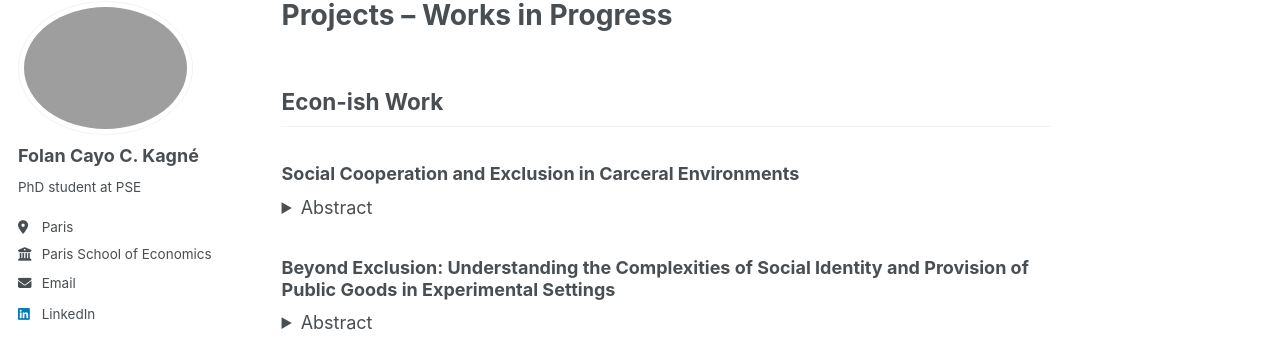
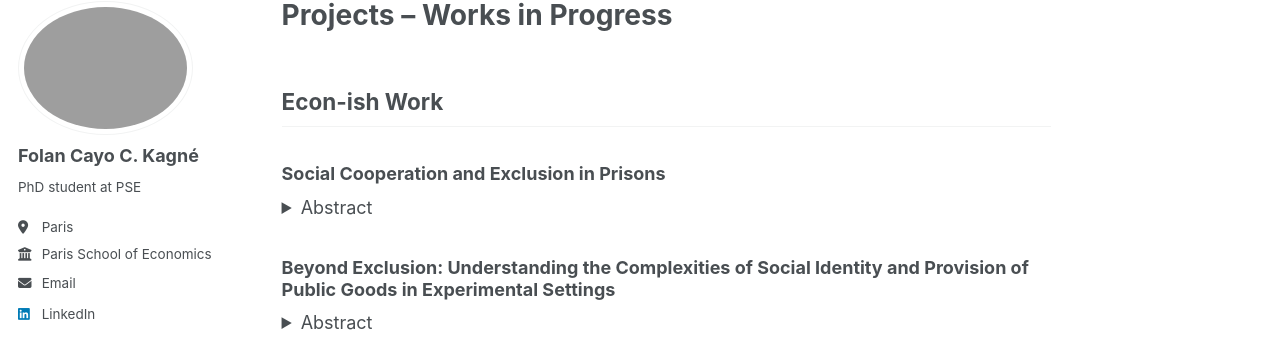
Before and after one commit to folankagne/folankagne.github.io, a Jekyll site: the page built from _pages/working-projects.md, in a window 1280 px wide and 1197 px high. Shown: the part 98-454 px from the top of the window. Built offline with Jekyll 4.4.1, drawn with Linux system fonts in a browser that asks for light colours; a script that is not in the unit is left out.

Commit message:
Update working-projects.md

```diff
--- a/_pages/working-projects.md
+++ b/_pages/working-projects.md
@@ -6,7 +6,7 @@ author_profile: true
 
 ## Econ-ish Work
 
-### Social Cooperation and Exclusion in Carceral Environments
+### Social Cooperation and Exclusion in Prisons
 
 <details>
 <summary>Abstract</summary>
```
